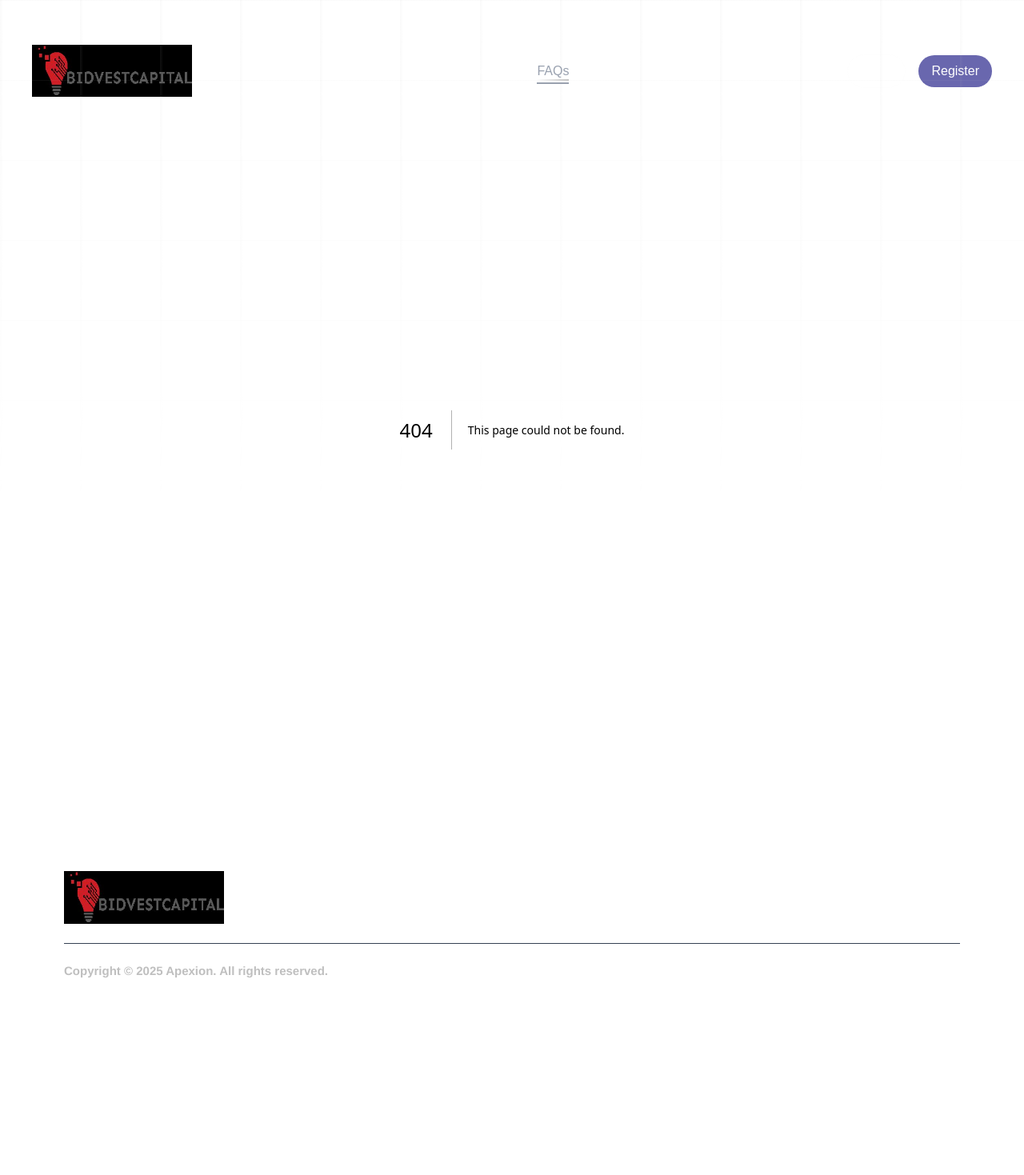
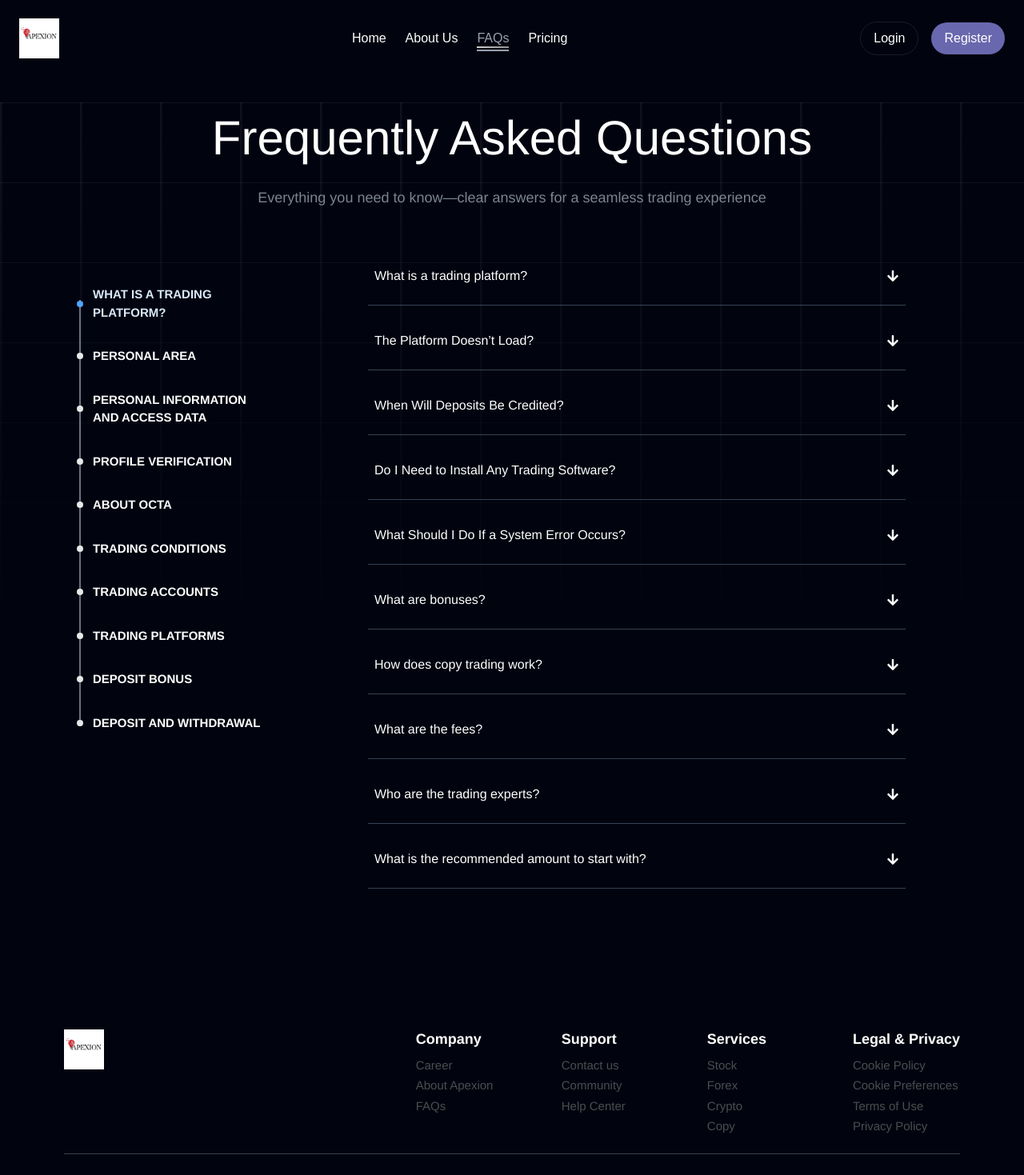
Before and after one commit to Ribulose123/Apexion, a Next.js app: page /faqs in a window 1280 px wide. Before the commit this address had no page. Shown: the top 1469 px of the page at 80% size. Before the commit the page ends 1256 px from the top, so only its background shows below. Built offline with nearby package versions, Linux system fonts and the light colour scheme; a web font is replaced by a local one.

Commit message:
margins modification

```diff
--- a/src/app/Component/FAQPage.tsx
+++ b/src/app/Component/FAQPage.tsx
@@ -13,25 +13,23 @@ interface FAQCategory {
     questions: FAQitems[];
 }
 
-
-
 const FAQPage = () => {
     const [selectedCategory, setSelectedCategory] = useState<FAQCategory>(faqData[0]); // Store entire object
     const [openQuestion, setOpenQuestion] = useState<number | null>(null);
 
     return (
-        <div className=" text-white p-6 mt-12">
-        <div className='flex flex-col items-center justify-center mb-12 text-center'>
-            <h2 className='text-white text-[60px] font-medium'>Frequently Asked Questions</h2>
-            <p className='text-[#7D8491] text-[14px] sm:text-[18px] font-medium'>
+        <div className="text-white px-6 md:px-20 w-full max-w-7xl mx-auto mt-32">
+            <div className='flex flex-col items-center justify-center mb-16 text-center'>
+                <h2 className='text-white text-[30px] sm:text-[45px] md:text-[60px] font-medium'>Frequently Asked Questions</h2>
+                <p className='text-[#7D8491] text-[14px] sm:text-[18px] font-medium max-w-2xl mx-auto mt-4'>
                     Everything you need to know—clear answers for a seamless trading experience
                 </p>
             </div>
 
-        <div className='flex flex-col md:flex-row justify-center'>
+            <div className='flex flex-col md:flex-row justify-center gap-8'>
                 {/* Sidebar Navigation */}
-            <aside className='hidden md:flex flex-col w-1/4 relative p-4'>
-                <div className='absolute left-[19px]  top-[39px] h-[521px] bottom-[30px] w-[2px] bg-gray-500'></div>
+                <aside className='hidden md:flex flex-col w-1/4 md:max-w-xs relative p-4'>
+                    <div className='absolute left-[19px] top-[50px] h-[525px] bottom-[30px] w-[2px] bg-gray-500'></div>
                     {faqData.map((item, index) => (
                         <div
                             key={index}
@@ -60,8 +58,8 @@ const FAQPage = () => {
                 </aside>
 
                 {/* Mobile Dropdown */}
-            <div className="md:hidden w-full mb-6 flex justify-center flex-col gap-2">
-                <label >Make Selection</label>
+                <div className="md:hidden w-full mb-8 flex justify-center flex-col gap-2">
+                    <label className="text-center mb-2">Make Selection</label>
                     <select
                         onChange={(e) => {
                             const category = faqData.find(cat => cat.category === e.target.value);
@@ -70,7 +68,7 @@ const FAQPage = () => {
                                 setOpenQuestion(null);
                             }
                         }}
-                    className="w-full max-w-md p-2 bg-[#10131F] rounded outline-0 border-0"
+                        className="w-full max-w-md p-2 mx-auto bg-[#10131F] rounded outline-0 border-0"
                         value={selectedCategory.category}
                     >
                         {faqData.map((item, index) => (
@@ -80,12 +78,12 @@ const FAQPage = () => {
                 </div>
 
                 {/* FAQ Content */}
-            <main className="flex-1 max-w-2xl mx-auto p-4">
+                <main className="flex-1 max-w-2xl mx-auto">
                     {selectedCategory.questions.map((faq, index) => (
-                    <div key={index} className="mb-4 border-b border-gray-700 pb-2">
+                        <div key={index} className="mb-6 border-b border-gray-700 pb-4">
                             <span
                                 onClick={() => setOpenQuestion(openQuestion === index ? null : index)}
-                            className="flex justify-between items-center w-full text-left text-white p-2  "
+                                className="flex justify-between items-center w-full text-left text-white p-2 cursor-pointer font-medium"
                             >
                                 {faq.question}
                                 <button>
@@ -93,7 +91,7 @@ const FAQPage = () => {
                                 </button>
                             </span>
                             {openQuestion === index && (
-                            <p className="text-gray-300 p-2">{faq.answer}</p>
+                                <p className="text-gray-300 p-2 pt-4">{faq.answer}</p>
                             )}
                         </div>
                     ))}
--- a/src/app/Component/Footer.tsx
+++ b/src/app/Component/Footer.tsx
@@ -25,7 +25,7 @@ const Footer = () => {
         <div className="flex flex-col md:flex-row md:justify-between lg:gap-2 md:items-start items-start">
           {/* Logo Section */}
           <div className="mb-6 md:mb-0">
-            <Image src='/img/logo.jpg' alt="logo" width={200} height={100}/>
+            <Image src='/img/logo2.jpg' alt="logo" width={50} height={50}/>
           </div>
 
           {/* Footer Links */}
@@ -40,7 +40,7 @@ const Footer = () => {
                   {activeSection.company ? <FaChevronUp /> : <FaChevronDown />}
                 </div>
               </div>
-              <ul className={`space-y-1 opacity-70 hover:opacity-100 text-[#6B6B6B] text-[13px] sm:text-[15px] font-medium transition-all duration-300 ${activeSection.company ? 'block' : 'hidden'}`}>
+              <ul className={`space-y-1 opacity-70 hover:opacity-100 text-[#6B6B6B] text-[13px] sm:text-[15px] font-medium transition-all duration-300 ${activeSection.company ? 'block' : 'hidden md:block'}`}>
                 <li><Link href="/contact">Career</Link></li>
                 <li><Link href="/about">About Apexion</Link></li>
                 <li><Link href="faq">FAQs</Link></li>
@@ -49,7 +49,7 @@ const Footer = () => {
 
             <div className="text-start">
               <div
-                className="flex justify-between items-center cursor-pointer"
+                className="flex justify-between items-center cursor-pointer md:cursor-default"
                 onClick={() => toggleSection('support')}
               >
                 <h3 className="font-semibold mb-2 text-[15px] sm:text-[18px]"><Link href='#'>Support</Link></h3>
@@ -57,11 +57,11 @@ const Footer = () => {
                   {activeSection.support ? <FaChevronUp /> : <FaChevronDown />}
                 </div>
               </div>
-              <ul className={`space-y-1 opacity-70 hover:opacity-100 text-[#6B6B6B] text-[14px] sm:text-[15px] font-medium transition-all duration-300 ${activeSection.support ? 'block' : 'hidden '}`}>
+              <ul className={`space-y-1 opacity-70 hover:opacity-100 text-[#6B6B6B] text-[14px] sm:text-[15px] font-medium transition-all duration-300 ${activeSection.support ? 'block' : 'hidden md:block'}`}>
                 <li><Link href="/contact">Contact us</Link></li>
                 <li><a href="#">Community</a></li>
                 <li><Link href="/feedback">Help Center</Link></li>
-           </ul>
+              </ul>
             </div>
 
             <div className="text-start">
@@ -74,7 +74,7 @@ const Footer = () => {
                   {activeSection.services ? <FaChevronUp /> : <FaChevronDown />}
                 </div>
               </div>
-              <ul className={`space-y-1 opacity-70 hover:opacity-100 text-[#6B6B6B] text-[14px] sm:text-[15px] font-medium transition-all duration-300 ${activeSection.services ? 'block' : 'hidden'}`}>
+              <ul className={`space-y-1 opacity-70 hover:opacity-100 text-[#6B6B6B] text-[14px] sm:text-[15px] font-medium transition-all duration-300 ${activeSection.services ? 'block' : 'hidden md:block'}`}>
                 <li><a href="#">Stock</a></li>
                 <li><a href="#">Forex</a></li>
                 <li><a href="#">Crypto</a></li>
@@ -92,7 +92,7 @@ const Footer = () => {
                   {activeSection.legal ? <FaChevronUp /> : <FaChevronDown />}
                 </div>
               </div>
-              <ul className={`space-y-1 opacity-70 hover:opacity-100 text-[#6B6B6B] text-[14px] sm:text-[15px] font-medium transition-all duration-300 ${activeSection.legal ? 'block' : 'hidden'}`}>
+              <ul className={`space-y-1 opacity-70 hover:opacity-100 text-[#6B6B6B] text-[14px] sm:text-[15px] font-medium transition-all duration-300 ${activeSection.legal ? 'block' : 'hidden md:block'}`}>
                 <li><a href="#">Cookie Policy</a></li>
                 <li><a href="#">Cookie Preferences</a></li>
                 <li><a href="#">Terms of Use</a></li>
--- a/src/app/Component/NavBar.tsx
+++ b/src/app/Component/NavBar.tsx
@@ -11,10 +11,10 @@ const Navbar = () => {
   const [isOpen, setIsOpen] = useState(false);
 
   return (
-    <nav className="bg-transparent text-white py-4">
-      <div className="container mx-auto flex justify-between items-center px-10 mt-10">
+    <nav className="bg-transparent text-white py-2 w-full fixed top-0 z-50">
+      <div className="flex justify-between items-center px-4 md:px-6 h-20">
         {/* Logo */}
-        <Image src='/img/logo.jpg' alt="logo" width={200} height={100}/>
+        <Image src='/img/logo2.jpg' alt="logo" width={50} height={50}/>
 
         {/* Desktop Menu */}
         <ul className="hidden md:flex space-x-6">
@@ -58,7 +58,7 @@ const Navbar = () => {
 
       {/* Mobile Dropdown Menu */}
       {isOpen && (
-        <div className="md:hidden bg-[#01040F] relative mx-auto p-10">
+        <div className="md:hidden bg-[#01040F] w-full p-4">
           <ul className="space-y-4">
             {["Home", "About Us", "FAQs", "Pricing"].map((item, index) => {
               const href = item === "Home" ? "/" : `/${item.toLowerCase().replace(/\s+/g, "-")}`;
--- a/src/app/Content/CoinPricing.tsx
+++ b/src/app/Content/CoinPricing.tsx
@@ -30,14 +30,14 @@ const CryptoTable = () => {
   const currentItems = filteredData.slice(indexOfFirstItem, indexOfLastItem);
 
   return (
-    <div className="bg-[#01040F] text-white min-h-screen p-2 sm:p-6 relative w-full">
+    <div className="bg-[#01040F] text-white min-h-screen p-2 sm:p-6 relative w-full mt-32">
 
       <div className="w-full max-w-7xl mx-auto p-2 sm:p-4 rounded-lg overflow-x-auto">
-      <div className="flex overflow-auto items-center gap-10 justify-between text-gray-400 mb-4 px-3">
+        <div className="flex overflow-auto items-center gap-10 justify-between text-gray-400 mb-4 px-3">
           {["All", "Gainers", "Losers", "Hot", "Tradeable", "New", "Volume", "Watchlist"].map((cat) => (
             <span
               key={cat}
-              className={`cursor-pointer text-sm whitespace-nowrap ${category === cat ? "text-white border-b-3 border-b-green-500  " : ""}`}
+              className={`cursor-pointer text-sm whitespace-nowrap ${category === cat ? "text-white border-b-3 border-b-green-500" : ""}`}
               onClick={() => { setCategory(cat); setCurrentPage(1); }}
             >
               {cat}
@@ -48,7 +48,7 @@ const CryptoTable = () => {
             <FaSearch className="absolute top-3 left-4 text-[10px]" />
           </div>
         </div>
-        <h2 className="text-white capitalize flex items-center gap-1 text-sm sm:text-base">
+        <h2 className="text-white capitalize flex items-center gap-1 text-sm sm:text-base px-3">
           all cryptocurrencies
           <span><IoIosInformationCircleOutline/></span>
         </h2>
@@ -56,7 +56,6 @@ const CryptoTable = () => {
           <table className="w-full text-left text-sm mt-4 min-w-[700px]">
             <thead>
               <tr className="border-b border-t border-[#141E325C] p-7">
-
                 <th className="py-3 sm:py-5 px-2 sm:px-4 text-[10px] sm:text-[14px]"></th>
                 <th className="py-3 sm:py-5 px-2 sm:px-4 text-[10px] sm:text-[14px]">Name</th>
                 <th className="py-3 sm:py-5 px-2 sm:px-4 text-[10px] sm:text-[14px]">Price</th>
@@ -70,7 +69,7 @@ const CryptoTable = () => {
             </thead>
             <tbody>
               {currentItems.map((coin) => (
-                <tr key={coin.id} className="">
+                <tr key={coin.id} className="border-b border-[#141E325C]">
                   <td className="py-3 sm:py-5 px-2 sm:px-4"><FaRegStar className="text-gray-500"/></td>
                   <td className="py-3 sm:py-5 px-2 sm:px-4 text-[10px] sm:text-[14px]">{coin.name} ({coin.symbol})</td>
                   <td className="py-3 sm:py-5 px-2 sm:px-4 text-[10px] sm:text-[14px]">{coin.price}</td>
@@ -88,18 +87,30 @@ const CryptoTable = () => {
           </table>
         </div>
         {/* Pagination */}
-        <div className="flex justify-center items-center gap-2 mt-4 flex-wrap">
-          <button onClick={() => setCurrentPage((p) => Math.max(p - 1, 1))} className="p-2 rounded-full"><FaArrowLeft /></button>
+        <div className="flex justify-center items-center gap-2 mt-6 mb-4 flex-wrap">
+          <button
+            onClick={() => setCurrentPage((p) => Math.max(p - 1, 1))}
+            className="p-2 rounded-full disabled:opacity-50"
+            disabled={currentPage === 1}
+          >
+            <FaArrowLeft />
+          </button>
           {Array.from({ length: totalPages }, (_, i) => (
             <button
               key={i + 1}
-              className={`px-3 py-1 rounded-full text-[12px] ${currentPage === i + 1 ? "bg-green-300" : ""}`}
+              className={`px-3 py-1 rounded-full text-[12px] ${currentPage === i + 1 ? "bg-green-500 text-white" : ""}`}
               onClick={() => setCurrentPage(i + 1)}
             >
               {i + 1}
             </button>
           ))}
-          <button onClick={() => setCurrentPage((p) => Math.min(p + 1, totalPages))} className="p-2 rounded-full"><FaArrowRight /></button>
+          <button
+            onClick={() => setCurrentPage((p) => Math.min(p + 1, totalPages))}
+            className="p-2 rounded-full disabled:opacity-50"
+            disabled={currentPage === totalPages}
+          >
+            <FaArrowRight />
+          </button>
         </div>
       </div>
     </div>
--- a/src/app/Content/FeedBack.tsx
+++ b/src/app/Content/FeedBack.tsx
@@ -53,11 +53,11 @@ const FeedBack = () => {
   };
 
   return (
-    <div className="min-h-screen text-white p-6 max-w-6xl ">
+    <div className="min-h-screen text-white p-6 max-w-6xl mx-auto mt-20">
       {/* Header section with consistent padding */}
       <div className="flex flex-col sm:flex-row justify-between items-center sm:items-center gap-5 px-4 sm:px-6 py-8">
         <div>
-          <h1 className="text-3xl sm:text-4xl font-bold">Feedback</h1>
+          <h1 className="text-4xl sm:text-5xl font-bold">Feedback</h1>
           <p className="text-[#6B6B6B] text-sm sm:text-base font-semibold mt-2">
             Let us know what you think.
           </p>
@@ -83,10 +83,11 @@ const FeedBack = () => {
         </p>
       </div>
 
-      <form onSubmit={handleSubmit(onSubmit)} className="px-4 sm:px-6">
+      <form onSubmit={handleSubmit(onSubmit)} className="px-4 sm:px-6 flex justify-center">
+        <div className="w-full max-w-3xl">
           {/* Rating Section */}
           <div className="mb-8">
-          <h3 className="text-lg font-semibold mb-4">
+            <h3 className="text-xl font-semibold mb-4">
               How Do You Like Our Product?
             </h3>
             <div className="flex space-x-4">
@@ -107,9 +108,9 @@ const FeedBack = () => {
           </div>
 
           {/* Feedback Section */}
-        <div className="w-full lg:w-2/3 ">
-          <div className="sm:border sm:border-[#141E32] sm:bg-[#01040F] rounded-lg sm:p-6 ">
-            <h3 className="text-lg font-semibold mb-2">Details</h3>
+          <div className="w-full">
+            <div className="sm:border sm:border-[#141E32] sm:bg-[#01040F] rounded-lg sm:p-6">
+              <h3 className="text-xl font-semibold mb-2">Details</h3>
               <p className="text-[#F0798B] text-xs sm:text-sm font-semibold mb-4">
                 Do not enter any sensitive information, such as email, phone number,
                 ID number, and contact details.
@@ -122,7 +123,7 @@ const FeedBack = () => {
               ></textarea>
 
               <div className="mt-8">
-              <h3 className="text-lg font-semibold mb-2">Upload Picture (Optional)</h3>
+                <h3 className="text-xl font-semibold mb-2">Upload Picture (Optional)</h3>
                 <p className="text-[#F0798B] text-xs sm:text-sm font-semibold mb-4">
                   Do not upload images that contain sensitive information.
                 </p>
@@ -153,7 +154,7 @@ const FeedBack = () => {
               </div>
 
               <div className="mt-8">
-              <h3 className="text-lg font-semibold mb-2">Contact Details (Optional)</h3>
+                <h3 className="text-xl font-semibold mb-2">Contact Details (Optional)</h3>
                 <input
                   type="text"
                   {...register("contact")}
@@ -162,7 +163,7 @@ const FeedBack = () => {
                 />
               </div>
 
-            <div className="flex flex-wrap gap-4 mt-8">
+              <div className="flex flex-wrap gap-4 mt-8 justify-center sm:justify-start">
                 <button type="submit" className="bg-white px-10 py-3 rounded-full text-black text-sm font-medium hover:bg-gray-100 transition-colors">
                   Submit
                 </button>
@@ -172,6 +173,7 @@ const FeedBack = () => {
               </div>
             </div>
           </div>
+        </div>
       </form>
     </div>
   );
--- a/src/app/about-us/page.tsx
+++ b/src/app/about-us/page.tsx
@@ -7,7 +7,7 @@ import LogoCarousel from "../Component/LogoCarousel";
 
 export default function About() {
   return (
-    <main className="min-h-screen ">
+    <main className="min-h-screen -mt-30">
       <section className="relative w-full min-h-screen md:min-h-[70vh] flex items-center justify-center sm:-top-0">
         {/* Background Image */}
         <div className="absolute inset-1">
@@ -15,7 +15,7 @@ export default function About() {
             src="/img/Mask group.png"
             alt="Moon"
             layout="fill"
-          objectFit="contain"  // Ensures the full image is visible
+            objectFit="contain"
             quality={100}
             priority
             className="w-full h-full"
@@ -32,24 +32,30 @@ export default function About() {
           </h1>
         </div>
       </section>
-    <section className="sm:mt-20 -mt-40">
+
+      <section className="-mt-60 sm:mt-24">
         <Mission/>
       </section>
-    <section className="-mt-30 sm:-mt-0">
+
+      <section className="-mt-80 sm:mt-24">
         <Founded/>
       </section>
-    <section>
+
+      <section className="-mt-26 sm:mt-24">
         <GoalAndTechnology/>
       </section>
-    <section>
+
+      <section className="mt-16 sm:mt-24">
         <ExecutionSection/>
       </section>
-    <section>
+
+      <section className="mt-16 sm:mt-24 text-center px-4">
         <div>
           <p className="font-medium sm:text-[30px] text-[20px] text-[#E8E8E8]">The world&apos;s most innovative enterprises are working with us</p>
         </div>
       </section>
-    <section>
+
+      <section className="mt-16 sm:mt-24">
         <LogoCarousel/>
       </section>
     </main>
--- a/src/app/globals.css
+++ b/src/app/globals.css
@@ -96,7 +96,7 @@ body {
   background-blend-mode: overlay;
   position: relative;
   overflow: hidden;
-  top: -13px;
+  top: 100px;
 }
 .crypto-layout::before {
   content: "";
```
Also changed, not shown: public/img/logo2.jpg (added), src/app/faqs/page.tsx (renamed from src/app/faq/page.tsx). Lines whose indentation alone changed are shown as unchanged.
